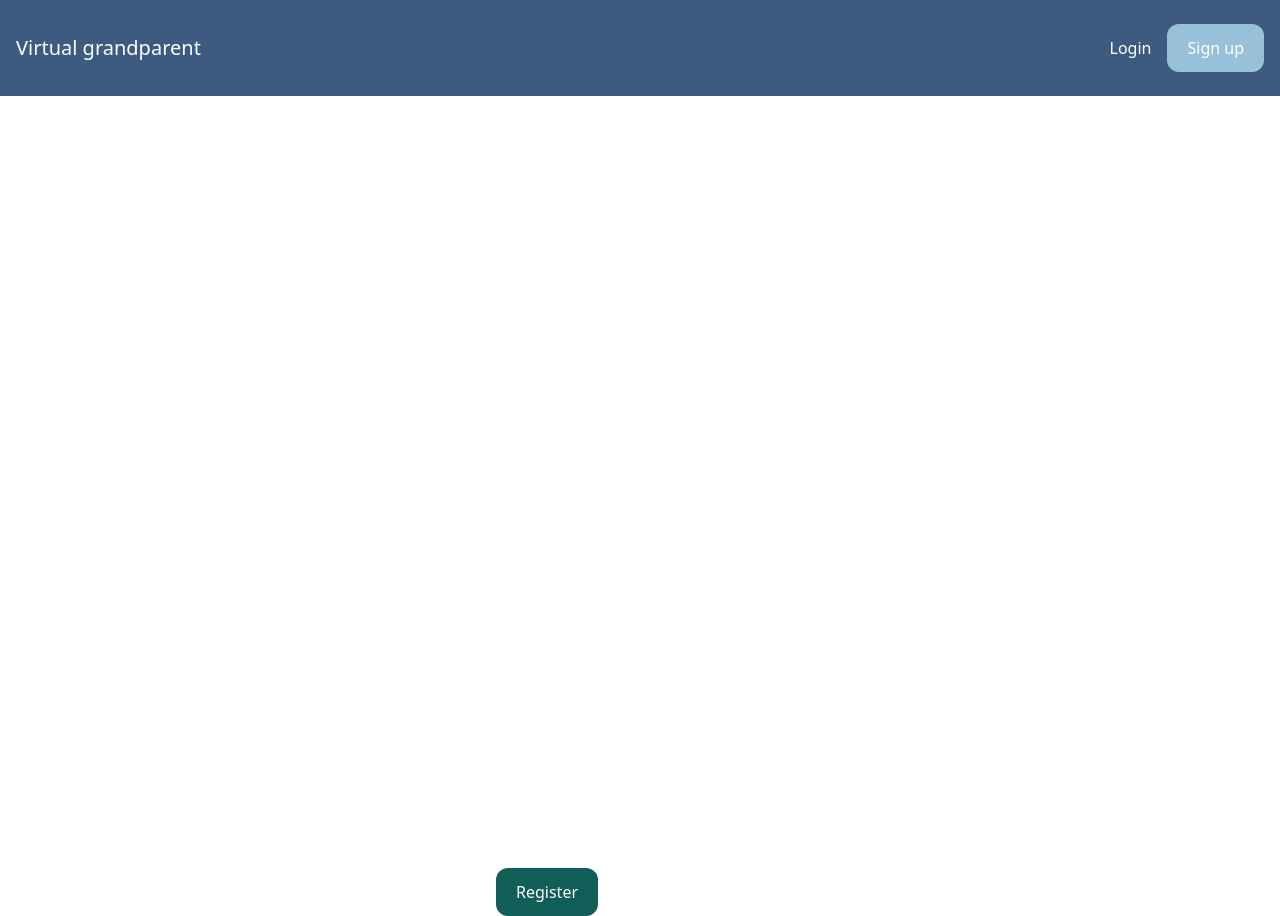
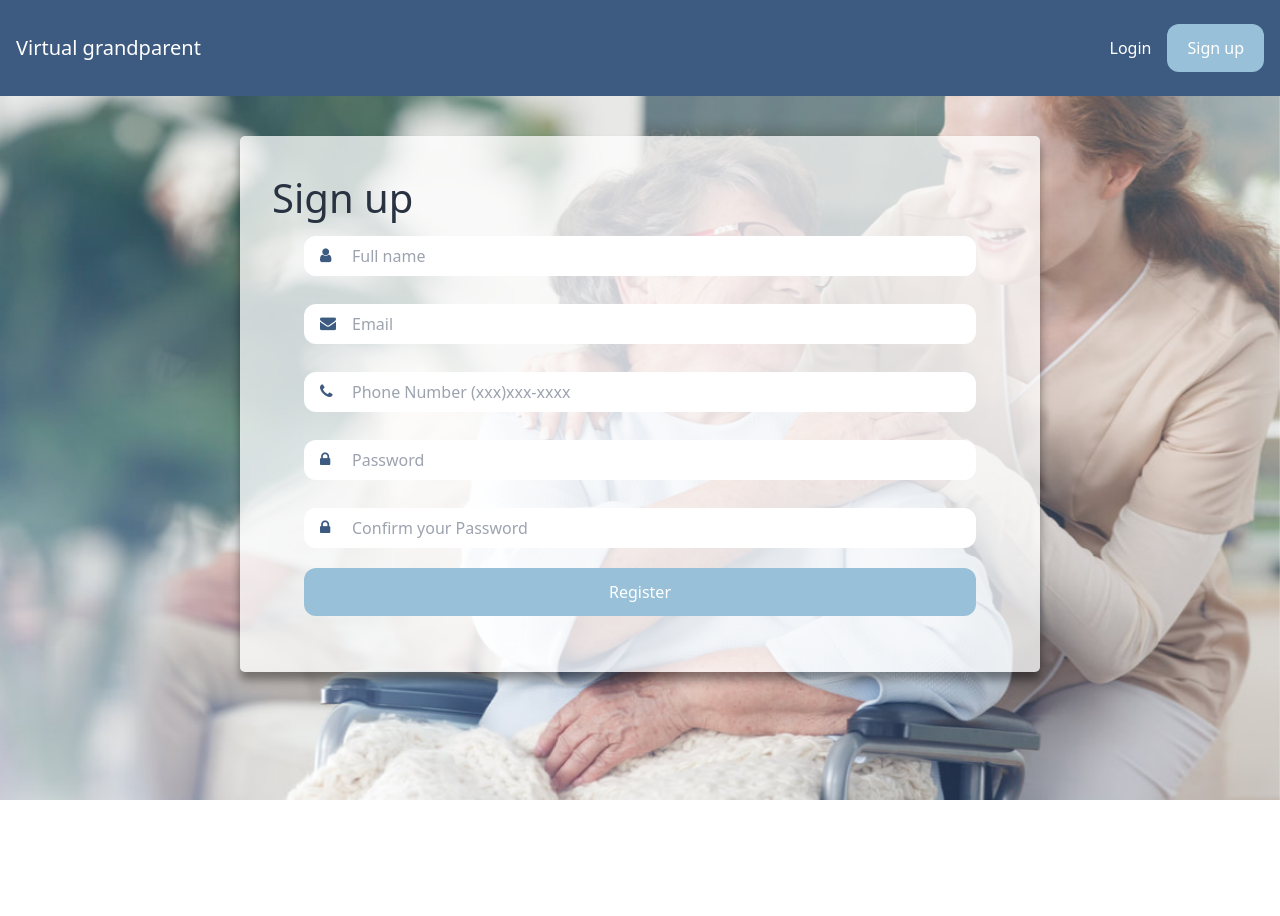
Before and after one commit to anapaolacw/virtual-grandparent, a Django app: page /authentication/signup/ in a window 1280 px wide. After the commit the page ends 800 px from the top, so only its background shows below. Run offline with Django 3.2, Linux system fonts and the light colour scheme; some libraries are stand-ins or nearby versions.

Commit message:
design(auth): change sign up design

```diff
--- a/authentication/forms.py
+++ b/authentication/forms.py
@@ -1,13 +1,34 @@
 from django import forms
 from django.core.exceptions import ValidationError
+from psutil import users
 from .models import User
 
 def password_validator(self,value):
     return False if self.password != value else True
 
-class SignupForm(forms.ModelForm):
-    password = forms.CharField(required=True,widget=forms.PasswordInput(), label='Password')
-    confirmPassword = forms.CharField(required=True,widget=forms.PasswordInput(), label='Confirm your password')
+class BootstrapModelForm(forms.ModelForm):
+    def __init__(self, *args, **kwargs):
+        super().__init__(*args, **kwargs)
+        icons = getattr(self.Meta, 'icons', dict())
+
+        for field_name, field in self.fields.items():
+            # add form-control class to all fields
+            field.widget.attrs['class'] = 'form-control'
+            # set icon attr on field object
+            if field_name in icons:
+                field.icon = icons[field_name]
+
+class SignupForm(BootstrapModelForm):
+    name= forms.CharField(widget= forms.TextInput
+                           (attrs={'placeholder':'Full name'}))
+    email= forms.CharField(widget= forms.EmailInput
+                           (attrs={'placeholder':'Email'}))
+    phoneNumber= forms.CharField(widget= forms.TextInput
+                           (attrs={'placeholder':'Phone Number (xxx)xxx-xxxx'}))
+    password = forms.CharField(required=True, widget=forms.PasswordInput
+                                            (attrs={'placeholder':'Password'}), label='Password')
+    confirmPassword = forms.CharField(required=True,widget=forms.PasswordInput
+                                            (attrs={'placeholder':'Confirm your Password'}), label='Confirm your password')
 
     def clean_confirmPassword(self):
         if self.cleaned_data['password'] != self.cleaned_data['confirmPassword']:
@@ -15,15 +36,27 @@ class SignupForm(forms.ModelForm):
 
     class Meta:
         model = User
-        fields = ('name', 'age', 'phoneNumber', 'email','password')
+        # fields = ('name', 'age', 'phoneNumber', 'email','password')
+        fields = ('name', 'email', 'phoneNumber','password')
         exclude = ['username',]
+        icons ={
+            'name': 'fa fa-user',
+            'password': 'fa fa-lock',
+            'confirmPassword': 'fa fa-lock',
+            'email': 'fa fa-envelope',
+            'phoneNumber': 'fa fa-phone',
+            'age': 'fa fa-calendar'
+        }
     def __init__(self, *args, **kwargs):
         super(SignupForm, self).__init__(*args, **kwargs)
         for visible in self.visible_fields():
-            visible.field.widget.attrs['class'] = 'w-full mt-2 px-4 py-2 rounded-xl'
+            visible.field.widget.attrs['class'] = 'w-full mt-2 px-4 py-2 rounded-xl pl-12'
 
-class LoginForm(forms.ModelForm):
-    password = forms.CharField(required=True,widget=forms.PasswordInput(), label='Password2')
+class LoginForm(BootstrapModelForm):
+    email= forms.CharField(widget= forms.EmailInput
+                           (attrs={'placeholder':'Email'}))
+    password = forms.CharField(required=True, widget=forms.PasswordInput
+                                            (attrs={'placeholder':'Password'}), label='Password')
     class Meta:
         model = User
         fields = ('email','password')
--- a/authentication/models.py
+++ b/authentication/models.py
@@ -3,11 +3,11 @@ from django.contrib.auth.models import AbstractUser, BaseUserManager
 from django.apps import apps as django_apps
 
 class Manager(BaseUserManager):
-    def create_user(self, name, age, phoneNumber, email, password, **kwargs):
+    def create_user(self, name, email, password, phoneNumber, **kwargs):
         if not email:
             raise ValueError('User must have a email address')
         user = self.model(email=self.normalize_email(
-            email), username = email, name = name, age=age, phoneNumber=phoneNumber, **kwargs)
+            email), username = email, name = name, age=25, phoneNumber=phoneNumber, **kwargs)
         if not password:
             raise ValueError('User must have a password field')
         user.save()
@@ -15,9 +15,10 @@ class Manager(BaseUserManager):
 
         return user
 
-    def create_superuser(self, name, age, phoneNumber, email, password, **kwargs):
+    # def create_superuser(self, name, age, phoneNumber, email, password, **kwargs):
+    def create_superuser(self, name, email, password, phoneNumber, **kwargs):
         user = self.create_user(
-            name, age, phoneNumber, email, password)
+            name, phoneNumber, email, password)
         user.is_staff = True
         user.is_superuser = True
         user.save()
--- a/static/css/base.css
+++ b/static/css/base.css
@@ -6,12 +6,18 @@
     --dark-blue: #293241;
     --gray: #333333;
 }
+.title{
+    color: var(--dark-blue);
+    font-size: 2.5rem;
+    margin-bottom: 1rem 0;
+}
 .navbar-background {
     background-color: var(--blue);
 }
 .base-button{
-    background-color: var(--light-blue);
+    background-color: var(--light-blue)  !important;
     color: white;
+    width: 100%
 }
 .large-button{
     text-align: center;
--- a/static/css/cards.css
+++ b/static/css/cards.css
@@ -12,6 +12,11 @@
     text-align: center;
 }
 
+.card-container {
+    padding: 2px 16px;
+    text-align: center;
+}
+
 .card {
     box-shadow: 0 8px 10px 0 rgba(0,0,0,0.4);
     transition: 0.3s;
@@ -22,6 +27,17 @@
     padding: 2rem;
     text-align: left;
     float:right;
+
+    -webkit-column-break-inside: avoid;
+    page-break-inside: avoid;
+    break-inside: avoid;
+}
+.single-card {
+    box-shadow: 0 8px 10px 0 rgba(0,0,0,0.4);
+    transition: 0.3s;
+    border-radius: 5px;
+    background: rgba(255, 255, 255, 0.75);
+    text-align: left;
 
     -webkit-column-break-inside: avoid;
     page-break-inside: avoid;
--- /dev/null
+++ b/static/css/form.css
@@ -0,0 +1,13 @@
+
+.input-icon {
+    position: absolute;
+    left: 1rem;
+    color: var(--blue);
+
+    /* Vertically center the icon in the input */
+    top: calc(50% - 0.3em);
+}
+
+.custom-wrapper {
+    position: relative;
+}
--- a/templates/authentication/signup.html
+++ b/templates/authentication/signup.html
@@ -1,21 +1,34 @@
 {% extends 'core/base.html' %}
 {% load static %}
+
+{% block static %}
+<link rel="stylesheet" href="{% static 'css/cards.css' %}">
+<link rel="stylesheet" href="{% static 'css/form.css' %}">
+{% endblock %}
 
 {% block title %}Sign up | {% endblock %}
 
 {% block content %}
-<div class="p-10 lg:p-20 text-center">
-    <h1 class="text-3xl lg:text-6xl text-white">Sign up</h1>
+<div class="container-background">
+    <img src="{% static 'images/background.jpg' %}" class="img-fluid stretch" alt="Two persons">
+    <link href="//maxcdn.bootstrapcdn.com/font-awesome/4.1.0/css/font-awesome.min.css" rel="stylesheet">
+    <!-- <div class="centered">“One person caring about another represents life’s greatest value.” – Jim Rohn</div> -->
+</div>
 
-</div>
-<form method="post" action="{% url 'authentication:signup'%}" class="lg:w-1/4 px-4 mx-auto"  enctype="multipart/form-data">
+<div class="card-container p-10">
+    <div class="col-md-6 single-card lg:w-2/3 p-8 mx-auto">
+        <h1 class="title">Sign up</h1>
+        <form method="post" action="{% url 'authentication:signup'%}" class="px-8 mx-auto"  enctype="multipart/form-data">
             {% csrf_token %}
             {% for field in form %}
+
             <fieldset class="mb-5">
-        <label class="text-white" for="{{ field.name }}">{{ field.label }}</label>
+                <div class="custom-wrapper">
                     {{field}}
+                    <i class="{{ field.field.icon }} input-icon"></i>
+                </div>
                 {% if field.errors %}
-            <div class="mt-1 px-4 py-2 rounded-xl bg-red-300 text-white">
+                    <div class="mt-1 px-4 py-2 rounded-xl bg-red-300">
                         <p class="error-message">{{ field.errors.0 }}</p>
                     </div>
 
@@ -23,6 +36,10 @@
                 <span></span>
             </fieldset>
             {% endfor %}
-    <input type="submit" value="Register" class = "px-5 py-3 rounded-xl text-white bg-teal-800 hover:bg-teal-700">
+            <input type="submit" value="Register" class = "px-5 py-3 rounded-xl base-button large-button">
+            <br />
         </form>
+    </div>
+</div>
+
 {% endblock %}
--- a/templates/core/home.html
+++ b/templates/core/home.html
@@ -2,7 +2,6 @@
 {% load static %}
 
 {% block static %}
-<link rel="stylesheet" href="{% static 'css/base.css' %}">
 <link rel="stylesheet" href="{% static 'css/cards.css' %}">
 {% endblock %}
 
@@ -12,7 +11,6 @@
 {% block content %}
 <div class="container-background">
     <img src="{% static 'images/background.jpg' %}" class="img-fluid stretch" alt="Two persons">
-
     <!-- <div class="centered">“One person caring about another represents life’s greatest value.” – Jim Rohn</div> -->
 </div>
 
```
Lines whose indentation alone changed are shown as unchanged.
